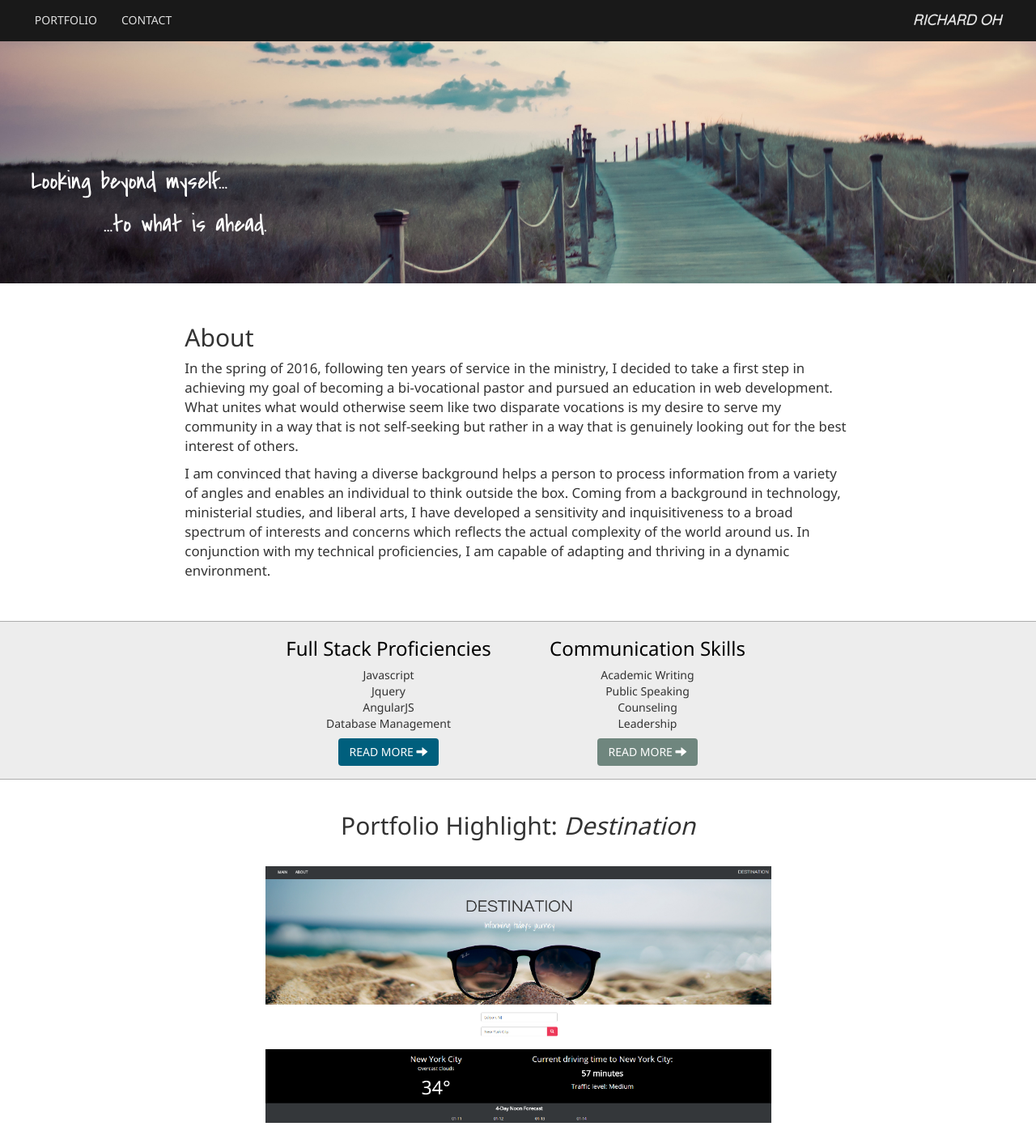
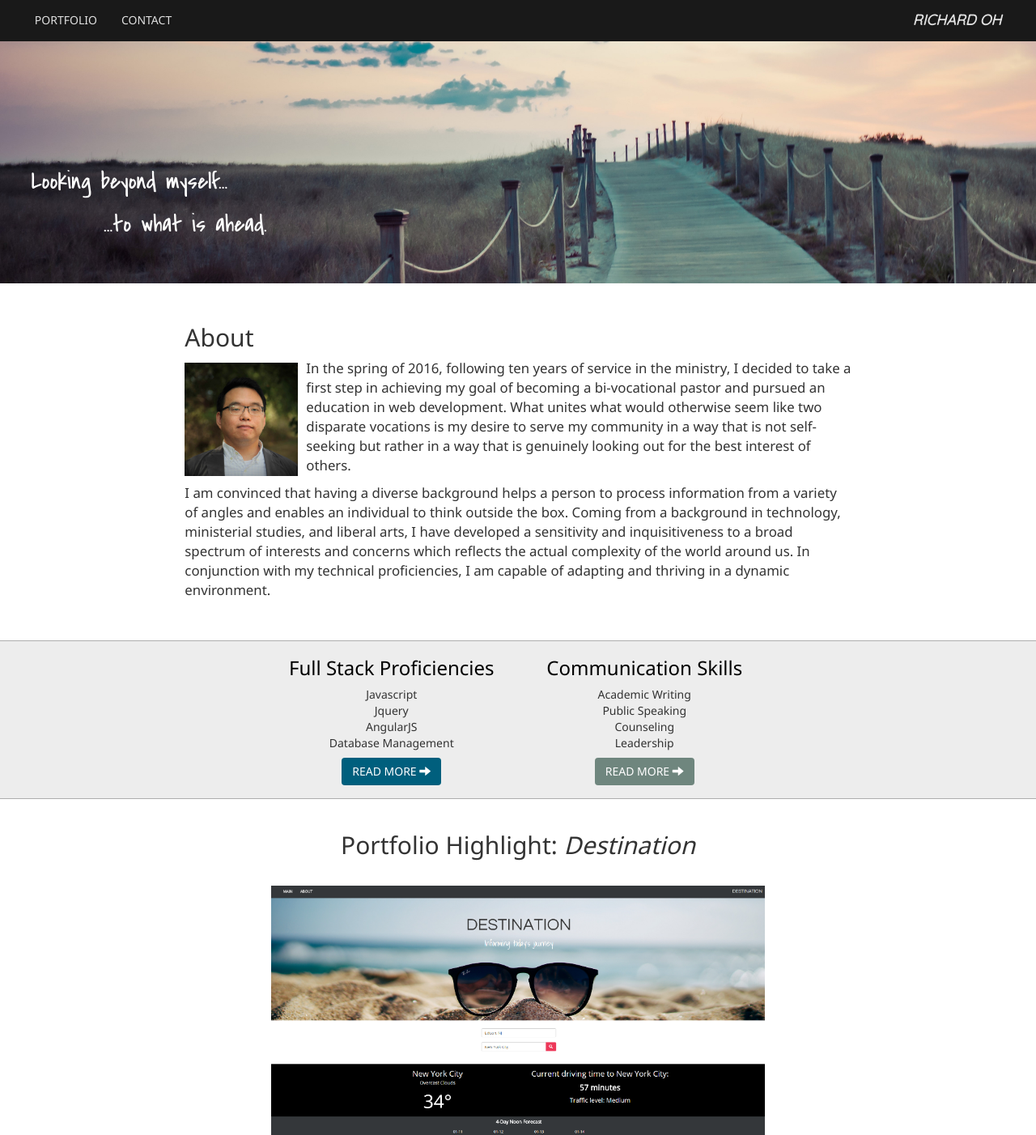
Before and after one commit to rso136/Personal_Profile, a PHP site: page / in a window 1280 px wide. Shown: the top 1402 px of the page at 81% size. Run offline with PHP 8.4, Linux system fonts and the light colour scheme; some libraries are stand-ins or nearby versions.

Commit message:
Added profile img

```diff
--- a/assets/css/style.css
+++ b/assets/css/style.css
@@ -86,6 +86,10 @@ a:hover {
   color: #e0e0e0;
 }
 
+#hamburger {
+	border-color: transparent;
+}
+
 .banner {
 	height: 350px;
  	width: 100%;
@@ -108,8 +112,13 @@ a:hover {
 	margin-left: 10vw;
 }
 
-#bio {
+.bio {
 	font-size: 1.2em;
+}
+
+#profileImg {
+	float: left;
+	margin: 5px 10px 0 0;
 }
 
 .skills {
--- a/index.html
+++ b/index.html
@@ -29,7 +29,7 @@
         <div class="container-fluid">
             <a class="navbar-brand navbar-right" href="https://www.richardsoh.com" target="_blank"><b><i>RICHARD OH</i></b></a>
             <div class="navbar-header">
-                <button type="button" class="navbar-toggle" data-toggle="collapse" data-target="#myNavbar">
+                <button type="button" class="navbar-toggle" data-toggle="collapse" data-target="#myNavbar" id="hamburger">
                     <span class="icon-bar"></span>
                     <span class="icon-bar"></span>
                     <span class="icon-bar"></span>
@@ -49,16 +49,16 @@
 </div>
 <div class="container-fluid">
     <div class="row">
-        <div class="col-md-8 col-md-offset-2 col-xs-12" id="bio">
+        <div class="bio col-md-8 col-md-offset-2 col-xs-12">
             <h2>About</h2>
+            <img src="assets/images/profile.jpg" id="profileImg" height="140" width="140">
             <p>In the spring of 2016, following ten years of service in the ministry, I decided to take a first step in achieving my goal of becoming a bi-vocational pastor and pursued an education in web development. What unites what would otherwise seem like two disparate vocations is my desire to serve my community in a way that is not self-seeking but rather in a way that is genuinely looking out for the best interest of others.</p>
 
             <p>I am convinced that having a diverse background helps a person to process information from a variety of angles and enables an individual to think outside the box. Coming from a background in technology, ministerial studies, and liberal arts, I have developed a sensitivity and inquisitiveness to a broad spectrum of interests and concerns which reflects the actual complexity of the world around us. In conjunction with my technical proficiencies, I am capable of adapting and thriving in a dynamic environment.</p>
         </div>
     </div>
-</div>
 	<div class="row sectionB top bottom" id="sectionBTop">
-	<div class="col-md-12">
+		<div class="col-md-12 col-xs-12">
 	    <div class="skills col-md-3 col-md-offset-3 col-xs-12">
 	        <h3 class='skillsHeading'>Full Stack Proficiencies</h3>
 	        <ul class="skillList">
@@ -77,7 +77,7 @@
 	            <li>Counseling</li>
 	            <li>Leadership</li>
 	        </ul>
-        <a href="Richard_Oh_Resume.pdf" target="_blank" class="skillBtn btn btn-customB">READ MORE <span class="glyphicon glyphicon-arrow-right" aria-hidden="true"></a>
+	        <a href="Richard_Oh_Resume.pdf" target="_blank" class="skillBtn btn btn-customB">READ MORE <span class="glyphicon glyphicon-arrow-right" aria-hidden="true"></span></a>
 	    </div>
 	</div>
 	</div>
@@ -108,6 +108,7 @@
 	<div class="row top sectionC" id="anchor2">
 	    <div class="heading col-md-12 col-xs-12" id="portHeading">
 	        <h2>Portfolio Samples</h2>
+		</div>
 	</div>
 </div>
 <div class="col-md-12 col-xs-12 sectionC bottom" id="portContainer">
```
Also changed, not shown: assets/images/profile.jpg (added). Lines whose indentation alone changed are shown as unchanged.
